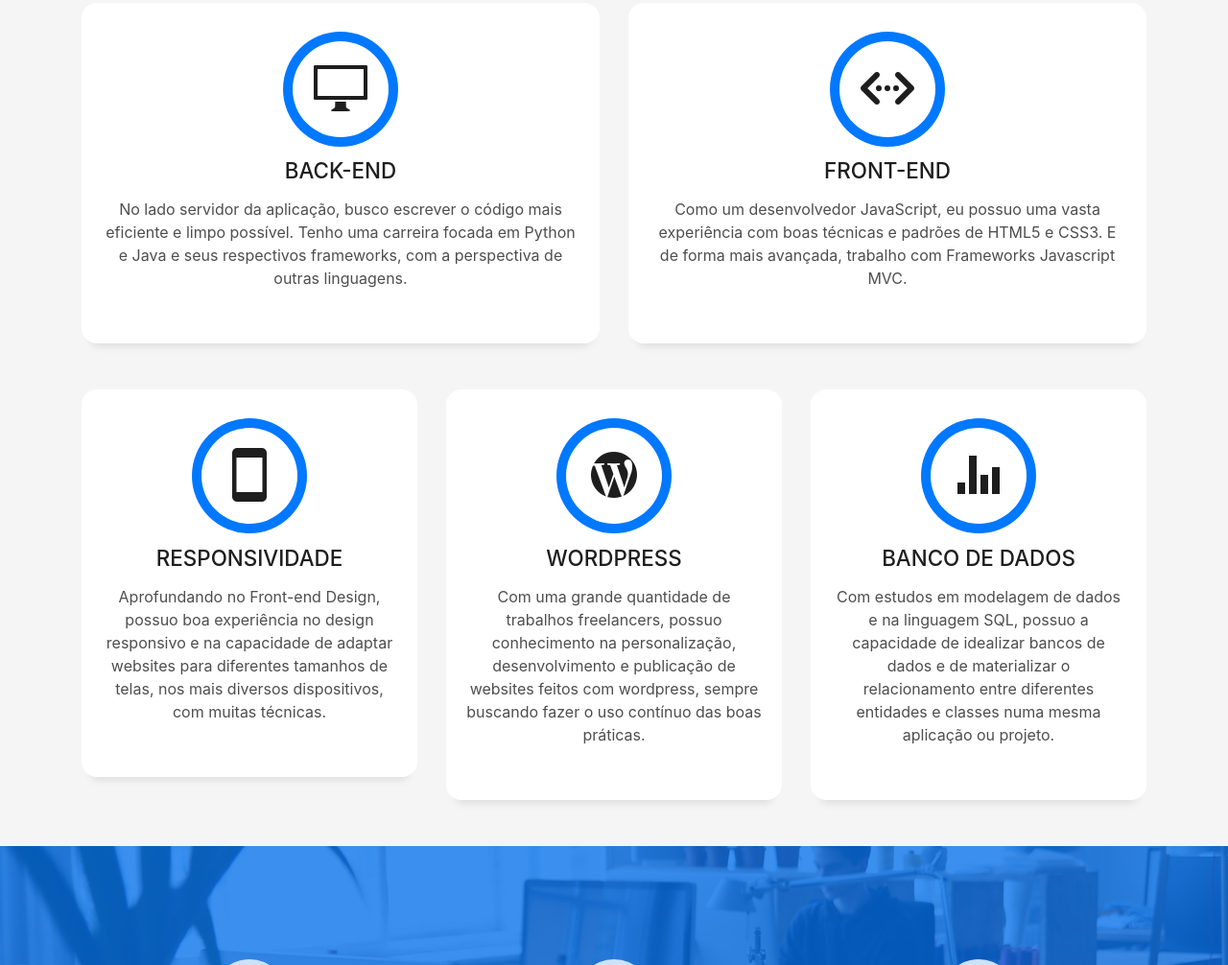
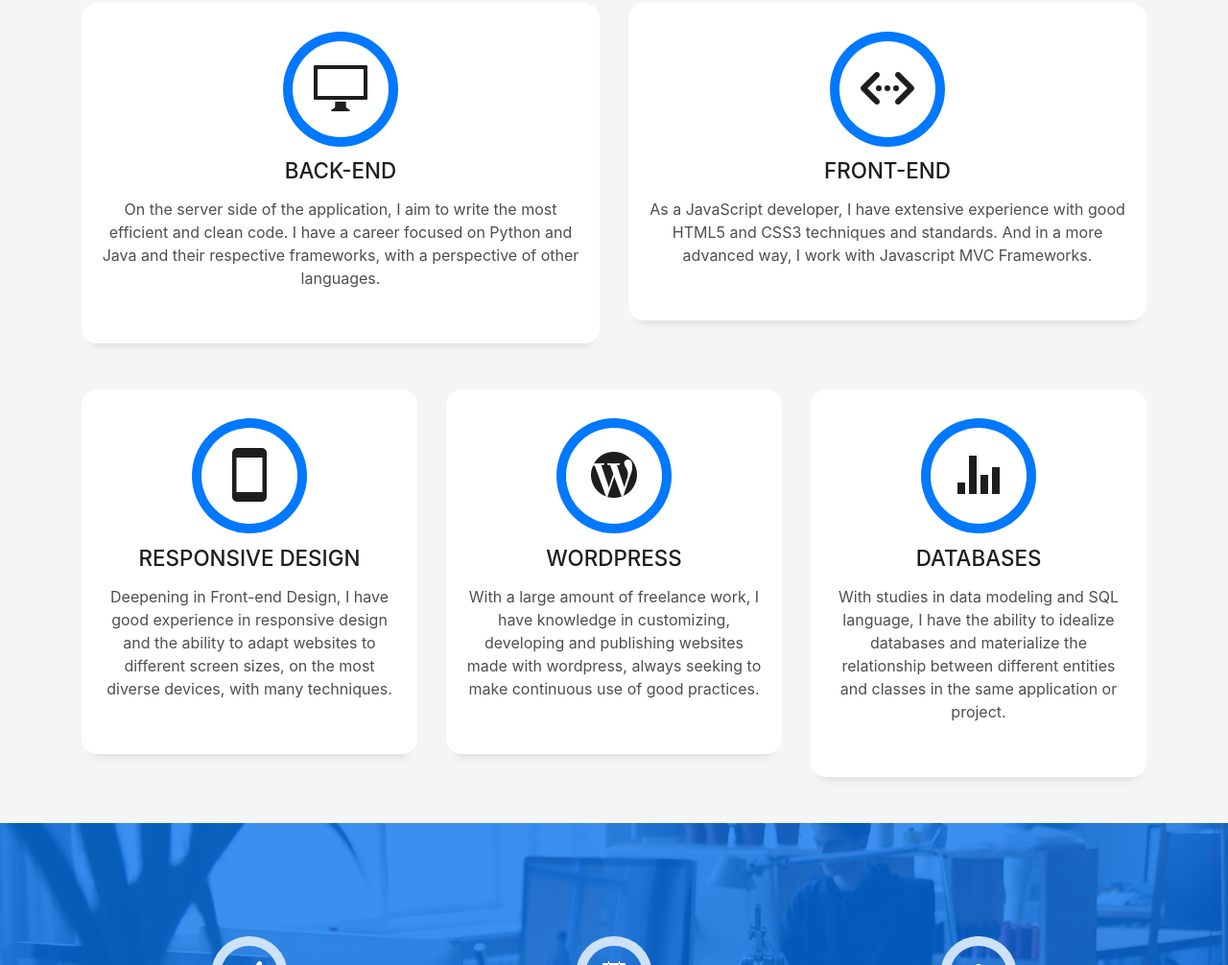
Before and after one commit to RobsonVasconcellos/RobsonVasconcellos-en, a plain HTML site: page index.html in a window 1280 px wide. Shown: the part 1848-2854 px from the top of the page at 96% size. Drawn offline with Linux system fonts and the light colour scheme; files whose address does not match are found by name.

Commit message:
portifolio

```diff
--- a/index.html
+++ b/index.html
@@ -177,7 +177,7 @@
             <div class="service-content">
               <h2 class="s-title">Back-end</h2>
               <p class="s-description text-center">
-                No lado servidor da aplicação, busco escrever o código mais eficiente e limpo possível. Tenho uma carreira focada em Python e Java e seus respectivos frameworks, com a perspectiva de outras linguagens.
+                On the server side of the application, I aim to write the most efficient and clean code. I have a career focused on Python and Java and their respective frameworks, with a perspective of other languages.
               </p>
             </div>
           </div>
@@ -190,7 +190,7 @@
             <div class="service-content">
               <h2 class="s-title">Front-end</h2>
               <p class="s-description text-center">
-                Como um desenvolvedor JavaScript, eu possuo uma vasta experiência com boas técnicas e padrões de HTML5 e CSS3. E de forma mais avançada, trabalho com Frameworks Javascript MVC.
+                As a JavaScript developer, I have extensive experience with good HTML5 and CSS3 techniques and standards. And in a more advanced way, I work with Javascript MVC Frameworks.
               </p>
             </div>
           </div>
@@ -201,9 +201,9 @@
               <span class="ico-circle"><i class="ion-android-phone-portrait"></i></span>
             </div>
             <div class="service-content">
-              <h2 class="s-title">Responsividade</h2>
+              <h2 class="s-title">Responsive Design</h2>
               <p class="s-description text-center">
-                Aprofundando no Front-end Design, possuo boa experiência no design responsivo e na capacidade de adaptar websites para diferentes tamanhos de telas, nos mais diversos dispositivos, com muitas técnicas.
+                Deepening in Front-end Design, I have good experience in responsive design and the ability to adapt websites to different screen sizes, on the most diverse devices, with many techniques.
               </p>
             </div>
           </div>
@@ -216,7 +216,7 @@
             <div class="service-content">
               <h2 class="s-title">WordPress</h2>
               <p class="s-description text-center">
-                Com uma grande quantidade de trabalhos freelancers, possuo conhecimento na personalização, desenvolvimento e publicação de websites feitos com wordpress, sempre buscando fazer o uso contínuo das boas práticas.
+                With a large amount of freelance work, I have knowledge in customizing, developing and publishing websites made with wordpress, always seeking to make continuous use of good practices.
               </p>
             </div>
           </div>
@@ -227,10 +227,9 @@
               <span class="ico-circle"><i class="ion-stats-bars"></i></span>
             </div>
             <div class="service-content">
-              <h2 class="s-title">Banco de dados</h2>
+              <h2 class="s-title">DataBaseS</h2>
               <p class="s-description text-center">
-                Com estudos em modelagem de dados e na linguagem SQL, possuo a capacidade de idealizar bancos de dados e de materializar o relacionamento entre diferentes entidades e classes numa mesma aplicação ou projeto.
-              </p>
+                With studies in data modeling and SQL language, I have the ability to idealize databases and materialize the relationship between different entities and classes in the same application or project.              </p>
             </div>
           </div>
         </div>
```
